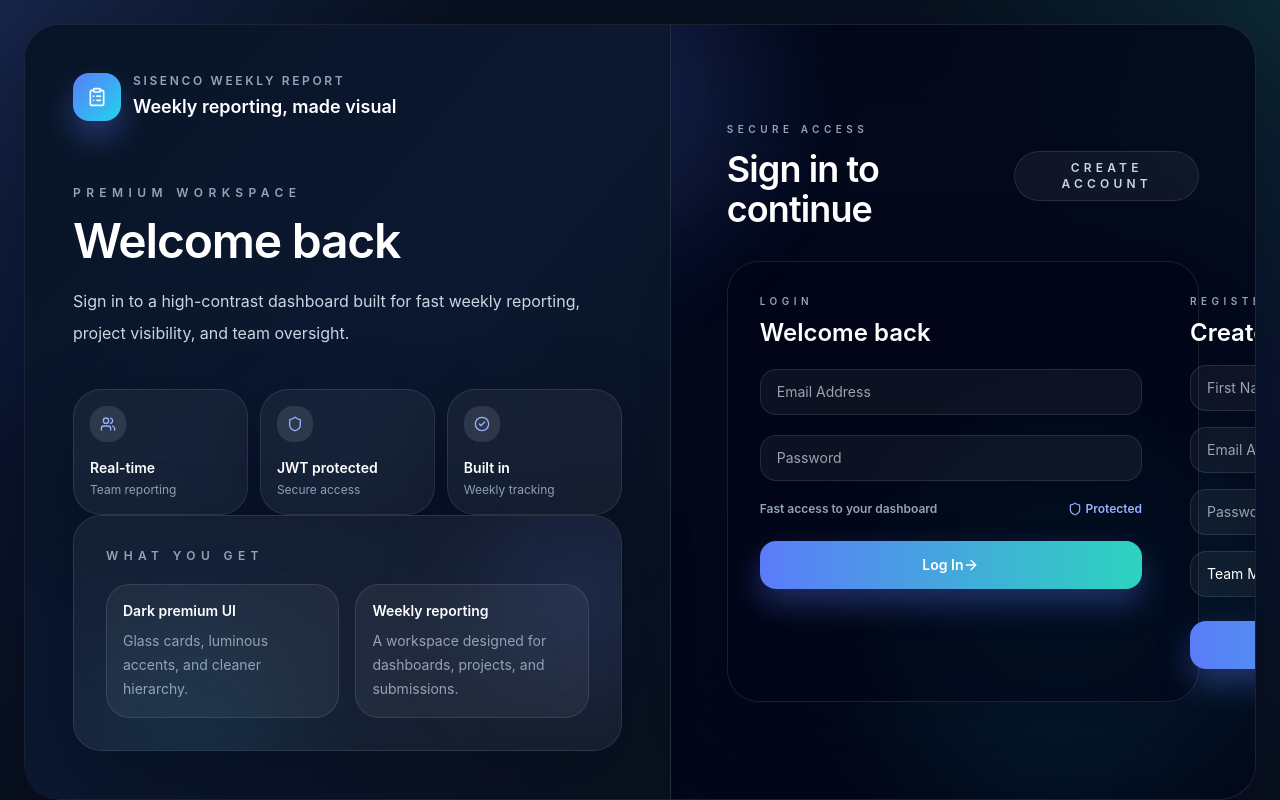
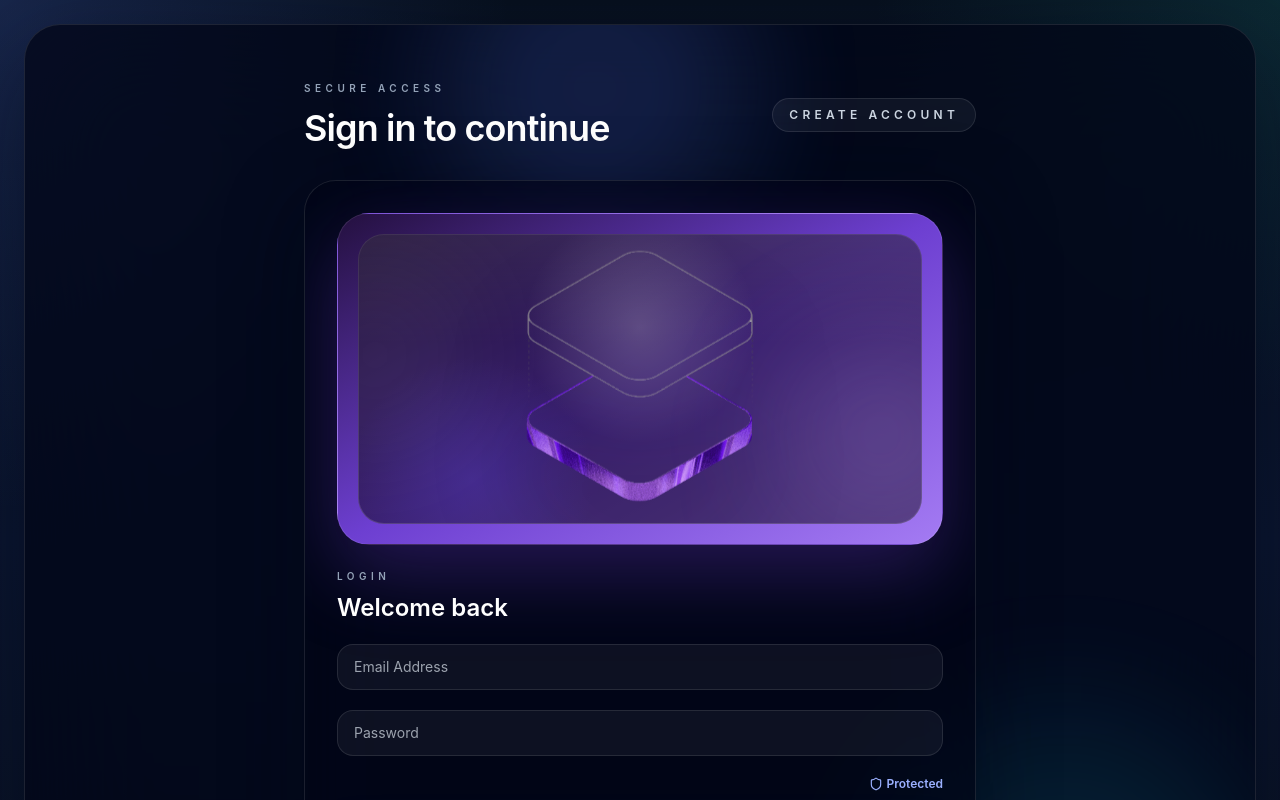
Before and after one commit to Adeesha-Sandaruwan/sisenco-weekly-report, a React app in the folder frontend/: page /login in a window 1280 px wide. Shown: the top 800 px of the page. Built offline with nearby package versions, Linux system fonts and the light colour scheme; the HTML template or start-up script is replaced by a standard one.

Commit message:
feat: update routing and role-based navigation; enhance UI components and styles

```diff
--- a/frontend/src/components/Layout.jsx
+++ b/frontend/src/components/Layout.jsx
@@ -20,7 +20,7 @@ export default function Layout({ children }) {
     },
     '/reports/all': {
       breadcrumb: 'Pages / Reports',
-      title: 'All Reports',
+      title: 'Overview',
       subtitle: 'Review team submissions with a premium control surface.',
     },
     '/projects': {
@@ -34,8 +34,7 @@ export default function Layout({ children }) {
 
   const navLinks = user?.role === 'MANAGER'
     ? [
-        { name: 'Overview', path: '/', icon: <LayoutDashboard size={20} /> },
-        { name: 'All Reports', path: '/reports/all', icon: <FileText size={20} /> },
+        { name: 'Overview', path: '/reports/all', icon: <LayoutDashboard size={20} /> },
         { name: 'Projects', path: '/projects', icon: <FileText size={20} /> }
       ]
     : [
--- a/frontend/src/index.css
+++ b/frontend/src/index.css
@@ -21,6 +21,17 @@
 
   .premium-input {
     @apply w-full rounded-2xl border border-white/10 bg-white/5 px-4 py-3 text-sm text-white outline-none transition focus:border-[#5b7cfa] focus:ring-4 focus:ring-[#5b7cfa]/15;
+  }
+
+  select.premium-input {
+    @apply cursor-pointer appearance-none pr-12;
+    background-color: rgba(255, 255, 255, 0.06);
+    color-scheme: dark;
+  }
+
+  select.premium-input option {
+    background-color: #0f172a;
+    color: #e2e8f0;
   }
 
   .premium-button-primary {
@@ -80,6 +91,11 @@ textarea {
   font: inherit;
 }
 
+select,
+option {
+  color-scheme: dark;
+}
+
 .custom-scrollbar::-webkit-scrollbar {
   width: 10px;
   height: 10px;
--- a/frontend/src/pages/Auth.jsx
+++ b/frontend/src/pages/Auth.jsx
@@ -1,7 +1,8 @@
 import { useState, useContext } from 'react';
 import { useNavigate } from 'react-router-dom';
 import { AuthContext } from '../context/AuthContext';
-import { ArrowRight, CheckCircle2, Shield, Users, ClipboardList } from 'lucide-react';
+import { ArrowRight, Shield, ClipboardList } from 'lucide-react';
+import heroImage from '../assets/hero.png';
 
 export default function Auth() {
   const [isRegistering, setIsRegistering] = useState(false);
@@ -26,8 +27,8 @@ export default function Auth() {
     e.preventDefault();
     setLoginError('');
     try {
-      await login(loginEmail, loginPassword);
-      navigate('/');
+      const userData = await login(loginEmail, loginPassword);
+      navigate(userData?.role === 'MANAGER' ? '/reports/all' : '/');
     } catch (err) {
       setLoginError(err.response?.data?.message || 'Login failed.');
     }
@@ -53,12 +54,6 @@ export default function Auth() {
   const btnClass = "premium-button-primary w-full";
   const toggleClass = "inline-flex items-center justify-center rounded-full border border-white/10 bg-white/5 px-4 py-2 text-xs font-semibold uppercase tracking-[0.35em] text-slate-300 transition hover:bg-white/10";
 
-  const highlights = [
-    { icon: <Users size={16} />, label: 'Team reporting', value: 'Real-time' },
-    { icon: <Shield size={16} />, label: 'Secure access', value: 'JWT protected' },
-    { icon: <CheckCircle2 size={16} />, label: 'Weekly tracking', value: 'Built in' },
-  ];
-
   return (
     <div className="premium-shell flex min-h-[100dvh] items-center justify-center px-4 py-6 md:px-6">
       <div className="relative w-full max-w-[1260px] overflow-hidden rounded-[36px] border border-white/10 bg-slate-950/75 shadow-[0_30px_100px_rgba(2,6,23,0.5)] backdrop-blur-3xl">
@@ -67,63 +62,9 @@ export default function Auth() {
           <div className="absolute bottom-0 right-0 h-96 w-96 rounded-full bg-cyan-400/10 blur-3xl animate-float-slow" />
         </div>
 
-        <div className="relative grid min-h-[760px] lg:grid-cols-[1.05fr_0.95fr]">
-          <section className="hidden lg:flex flex-col justify-between border-r border-white/10 bg-gradient-to-br from-[#081426] via-[#0b1830] to-[#09101d] p-10 xl:p-12">
-            <div>
-              <div className="flex items-center gap-3">
-                <div className="flex h-12 w-12 items-center justify-center rounded-2xl bg-gradient-to-br from-[#5b7cfa] to-cyan-400 shadow-[0_16px_30px_rgba(91,124,250,0.35)]">
-                  <ClipboardList size={20} className="text-white" />
-                </div>
-                <div>
-                  <p className="text-xs font-semibold uppercase tracking-[0.22em] text-slate-400">Sisenco Weekly Report</p>
-                  <h2 className="mt-1 text-lg font-semibold text-white">Weekly reporting, made visual</h2>
-                </div>
-              </div>
-
-              <div className="mt-16 max-w-xl">
-                <p className="text-xs font-semibold uppercase tracking-[0.45em] text-slate-400">Premium workspace</p>
-                <h1 className="mt-4 text-5xl font-semibold tracking-tight text-white">
-                  {isRegistering ? 'Build your access' : 'Welcome back'}
-                </h1>
-                <p className="mt-5 max-w-lg text-base leading-8 text-slate-300">
-                  {isRegistering
-                    ? 'Create a secure profile and start managing weekly reporting with the same polished dashboard language as the rest of the app.'
-                    : 'Sign in to a high-contrast dashboard built for fast weekly reporting, project visibility, and team oversight.'}
-                </p>
-
-                <div className="mt-10 grid gap-3 sm:grid-cols-3">
-                  {highlights.map((item) => (
-                    <div key={item.label} className="premium-card p-4">
-                      <div className="flex h-9 w-9 items-center justify-center rounded-2xl bg-white/10 text-[#9bb0ff]">
-                        {item.icon}
-                      </div>
-                      <p className="mt-4 text-sm font-semibold text-white">{item.value}</p>
-                      <p className="mt-1 text-xs text-slate-400">{item.label}</p>
-                    </div>
-                  ))}
-                </div>
-              </div>
-            </div>
-
-            <div className="premium-card relative overflow-hidden p-6 xl:p-8">
-              <div className="absolute -right-10 top-0 h-40 w-40 rounded-full bg-[#5b7cfa]/20 blur-3xl" />
-              <div className="absolute -bottom-16 left-10 h-40 w-40 rounded-full bg-cyan-400/10 blur-3xl" />
-              <p className="text-xs font-semibold uppercase tracking-[0.45em] text-slate-400">What you get</p>
-              <div className="mt-5 grid gap-4 sm:grid-cols-2">
-                <div className="rounded-3xl border border-white/10 bg-white/5 p-4">
-                  <p className="text-sm font-semibold text-white">Dark premium UI</p>
-                  <p className="mt-2 text-sm leading-6 text-slate-400">Glass cards, luminous accents, and cleaner hierarchy.</p>
-                </div>
-                <div className="rounded-3xl border border-white/10 bg-white/5 p-4">
-                  <p className="text-sm font-semibold text-white">Weekly reporting</p>
-                  <p className="mt-2 text-sm leading-6 text-slate-400">A workspace designed for dashboards, projects, and submissions.</p>
-                </div>
-              </div>
-            </div>
-          </section>
-
-          <section className="relative flex flex-col justify-center p-6 sm:p-8 md:p-10 xl:p-14">
-            <div className="mx-auto w-full max-w-xl">
+        <div className="relative min-h-[760px] flex items-center justify-center p-6 sm:p-8 md:p-10 xl:p-14">
+          <section className="relative w-full max-w-2xl">
+            <div className="mx-auto w-full">
               <div className="mb-8 flex items-center justify-between gap-4">
                 <div>
                   <p className="text-[10px] font-semibold uppercase tracking-[0.45em] text-slate-400">Secure access</p>
@@ -143,16 +84,28 @@ export default function Auth() {
               {regError && <div className="mb-4 rounded-2xl border border-red-500/20 bg-red-500/10 px-4 py-3 text-sm text-red-200">{regError}</div>}
               {loginError && <div className="mb-4 rounded-2xl border border-red-500/20 bg-red-500/10 px-4 py-3 text-sm text-red-200">{loginError}</div>}
 
-              <div className="premium-panel p-6 md:p-8">
-                <div
-                  className="flex w-[200%]"
-                  style={{
-                    transform: isRegistering ? 'translateX(-50%)' : 'translateX(0%)',
-                    transition: 'transform 850ms cubic-bezier(0.76,0,0.24,1)',
-                  }}
-                >
-                  <div className="w-1/2 shrink-0 pr-4 md:pr-6">
-                    <form onSubmit={handleLoginSubmit} className="flex flex-col gap-5">
+              <div className="premium-panel overflow-hidden p-4 sm:p-6 md:p-8">
+                <div className="mb-6 overflow-hidden rounded-[32px] border border-white/10 bg-gradient-to-br from-[#24103f] via-[#6d3fd1] to-[#a47bf3] p-4 sm:p-5 shadow-[0_28px_80px_rgba(81,45,160,0.45)]">
+                  <div className="relative overflow-hidden rounded-[26px] border border-white/15 bg-[#12091f]/55 p-3 sm:p-4">
+                    <div className="pointer-events-none absolute inset-0 bg-[radial-gradient(circle_at_50%_32%,rgba(255,255,255,0.2),transparent_34%),radial-gradient(circle_at_20%_85%,rgba(103,80,255,0.22),transparent_24%),linear-gradient(180deg,rgba(255,255,255,0.08),transparent_38%)]" />
+                    <div className="pointer-events-none absolute -left-16 top-10 h-40 w-40 rounded-full bg-white/10 blur-3xl" />
+                    <div className="pointer-events-none absolute -right-12 bottom-0 h-44 w-44 rounded-full bg-[#c7a6ff]/20 blur-3xl" />
+                    <img
+                      src={heroImage}
+                      alt={isRegistering ? 'Registration illustration' : 'Login illustration'}
+                      className="relative z-10 h-64 w-full rounded-[22px] object-contain object-center drop-shadow-[0_24px_45px_rgba(10,5,25,0.55)] animate-float-slow"
+                    />
+                  </div>
+                </div>
+
+                <div className="relative min-h-[440px] overflow-hidden pb-4">
+                  <div
+                    className="absolute inset-0 transition-transform duration-700 ease-[cubic-bezier(0.76,0,0.24,1)]"
+                    style={{
+                        transform: isRegistering ? 'translateX(-112%)' : 'translateX(0%)',
+                    }}
+                  >
+                    <form onSubmit={handleLoginSubmit} className="flex flex-col gap-5 pb-4">
                       <div>
                         <p className="mb-2 text-[10px] font-semibold uppercase tracking-[0.45em] text-slate-400">Login</p>
                         <h3 className="text-2xl font-semibold text-white">Welcome back</h3>
@@ -160,8 +113,7 @@ export default function Auth() {
                       <input type="email" placeholder="Email Address" required value={loginEmail} onChange={(e) => setLoginEmail(e.target.value)} className={inputClass} />
                       <input type="password" placeholder="Password" required value={loginPassword} onChange={(e) => setLoginPassword(e.target.value)} className={inputClass} />
 
-                      <div className="flex items-center justify-between gap-3 text-xs font-semibold text-slate-400">
-                        <span>Fast access to your dashboard</span>
+                      <div className="flex items-center justify-end gap-3 text-xs font-semibold text-slate-400">
                         <span className="inline-flex items-center gap-1 text-[#9bb0ff]">
                           <Shield size={14} /> Protected
                         </span>
@@ -173,8 +125,13 @@ export default function Auth() {
                     </form>
                   </div>
 
-                  <div className="w-1/2 shrink-0 pl-4 md:pl-6">
-                    <form onSubmit={handleRegisterSubmit} className="flex flex-col gap-4">
+                  <div
+                    className="absolute inset-0 transition-transform duration-700 ease-[cubic-bezier(0.76,0,0.24,1)]"
+                    style={{
+                      transform: isRegistering ? 'translateX(0%)' : 'translateX(112%)',
+                    }}
+                  >
+                    <form onSubmit={handleRegisterSubmit} className="flex flex-col gap-4 pb-4">
                       <div>
                         <p className="mb-2 text-[10px] font-semibold uppercase tracking-[0.45em] text-slate-400">Register</p>
                         <h3 className="text-2xl font-semibold text-white">Create your account</h3>
@@ -194,7 +151,7 @@ export default function Auth() {
                         <svg className="pointer-events-none absolute right-4 top-1/2 h-4 w-4 -translate-y-1/2 text-slate-400" fill="none" stroke="currentColor" viewBox="0 0 24 24"><path strokeLinecap="round" strokeLinejoin="round" strokeWidth="2" d="M19 9l-7 7-7-7"></path></svg>
                       </div>
 
-                      <button type="submit" className={`${btnClass} mt-2`}>
+                      <button type="submit" className={`${btnClass} mt-2 mb-1`}>
                         Create Account <ArrowRight size={16} />
                       </button>
                     </form>
```
Also changed, not shown: frontend/src/App.jsx (+13 -1 lines), frontend/src/pages/ManagerDashboard.jsx (+97 -42 lines), frontend/src/pages/MemberDashboard.jsx (+16 -16 lines).
